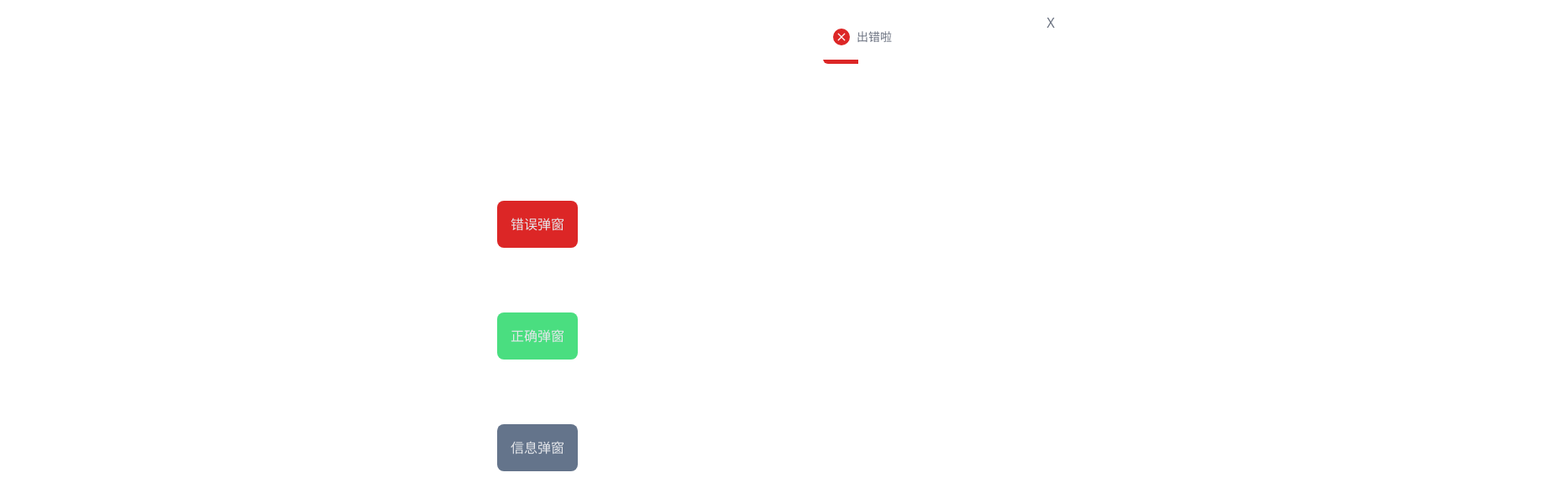
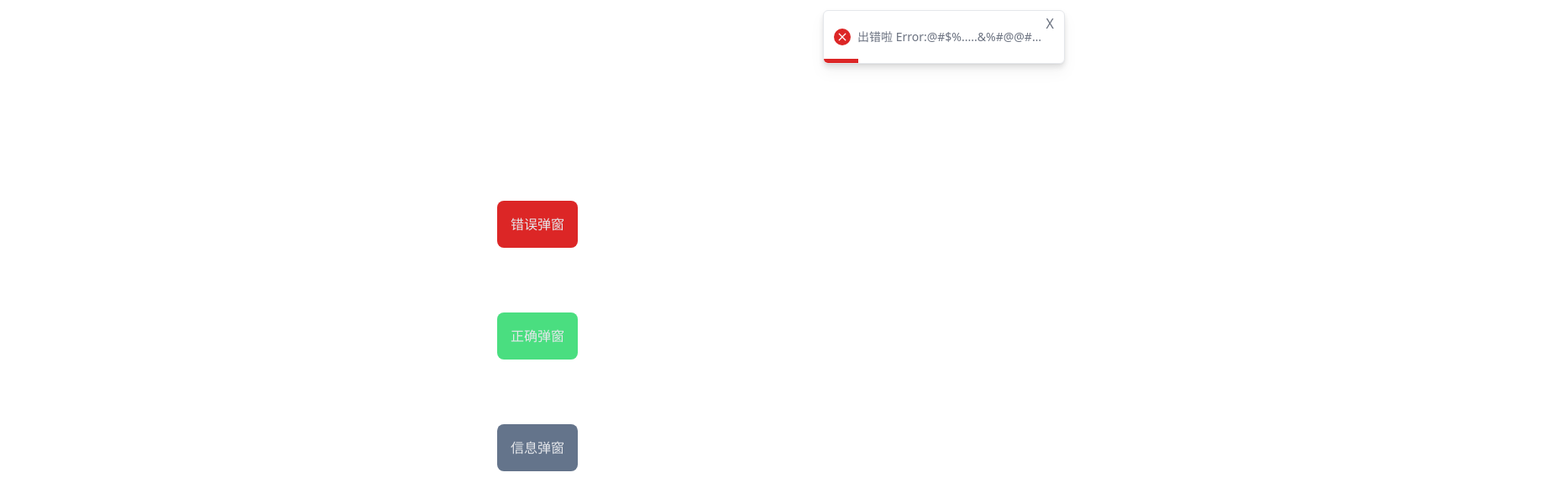
Before and after one commit to yamaoka-eng/React-responsive-message-popup, a React (Vite) app: page / in a window 1280 px wide. Both pictures are taken after a click on the element "错误弹窗". Shown: the top 600 px of the page at 84% size, 1860 px wide, since content can reach past the window. Built offline with nearby package versions, Linux system fonts and the light colour scheme.

Commit message:
css3动画及监听，提高性能与丝滑

```diff
--- a/src/App.jsx
+++ b/src/App.jsx
@@ -8,7 +8,7 @@ import './App.css'
 function App() {
   return (
     <div className='App'>
-      <div className='error btn' onClick={()=>Message.onError('出错啦')}>错误弹窗</div>
+      <div className='error btn' onClick={()=>Message.onError('出错啦 Error:@#$%.....&%#@@#@$^')}>错误弹窗</div>
       <div className='success btn' onClick={()=>Message.onSuccess('成功啦')}>正确弹窗</div>
       <div className='info btn' onClick={()=>Message.onInfo('不知道啦')}>信息弹窗</div>
     </div>
--- a/src/components/Message.jsx
+++ b/src/components/Message.jsx
@@ -40,7 +40,7 @@ const Message = ({ onClaer, type, msg, callBack }) => {
         { chooseIcon(type) }
         <span className={styles.msg}>{msg}</span>
       </div>
-      <div ref={progressRef} className={`${styles[type+'Progress']} ${styles.progress}`}></div>
+      <div ref={progressRef} className={`${styles[type + '-progress']}`}></div>
     </div>
   )
 }
--- a/src/components/Message.module.scss
+++ b/src/components/Message.module.scss
@@ -1,5 +1,5 @@
 .message {
-  @apply w-72 h-16 bg-white m-3 cursor-pointer rounded-md text-gray-500 flex flex-col relative overflow-hidden items-center justify-center;
+  @apply w-72 h-16 bg-white m-3 border shadow-sm drop-shadow-lg cursor-pointer rounded-md text-gray-500 flex flex-col relative overflow-hidden items-center justify-center;
   animation: slide-in 0.5s cubic-bezier(0.250, 0.460, 0.450, 0.940);
 }
 
@@ -16,7 +16,7 @@
 }
 
 .msg {
-  @apply px-2 text-sm
+  @apply px-2 text-sm truncate
 }
 
 .success {
@@ -31,21 +31,21 @@
   @apply text-orange-500
 }
 
-.progress {
-  @apply w-full h-[0.34rem] absolute bottom-0 left-0;
-  animation: progress-ani 5s forwards;
-}
-
-.successProgress {
+.success-progress {
   @apply bg-green-400
 }
 
-.errorProgress {
-  @apply bg-red-600 absolute
+.error-progress {
+  @apply bg-red-600
 }
 
-.infoProgress {
+.info-progress {
   @apply bg-orange-500
+}
+
+[class*="progress"] {
+  @apply absolute w-full h-[0.34rem] bottom-0 left-0;
+  animation: progress-ani 5s forwards;
 }
 
 @keyframes slide-in {
```
